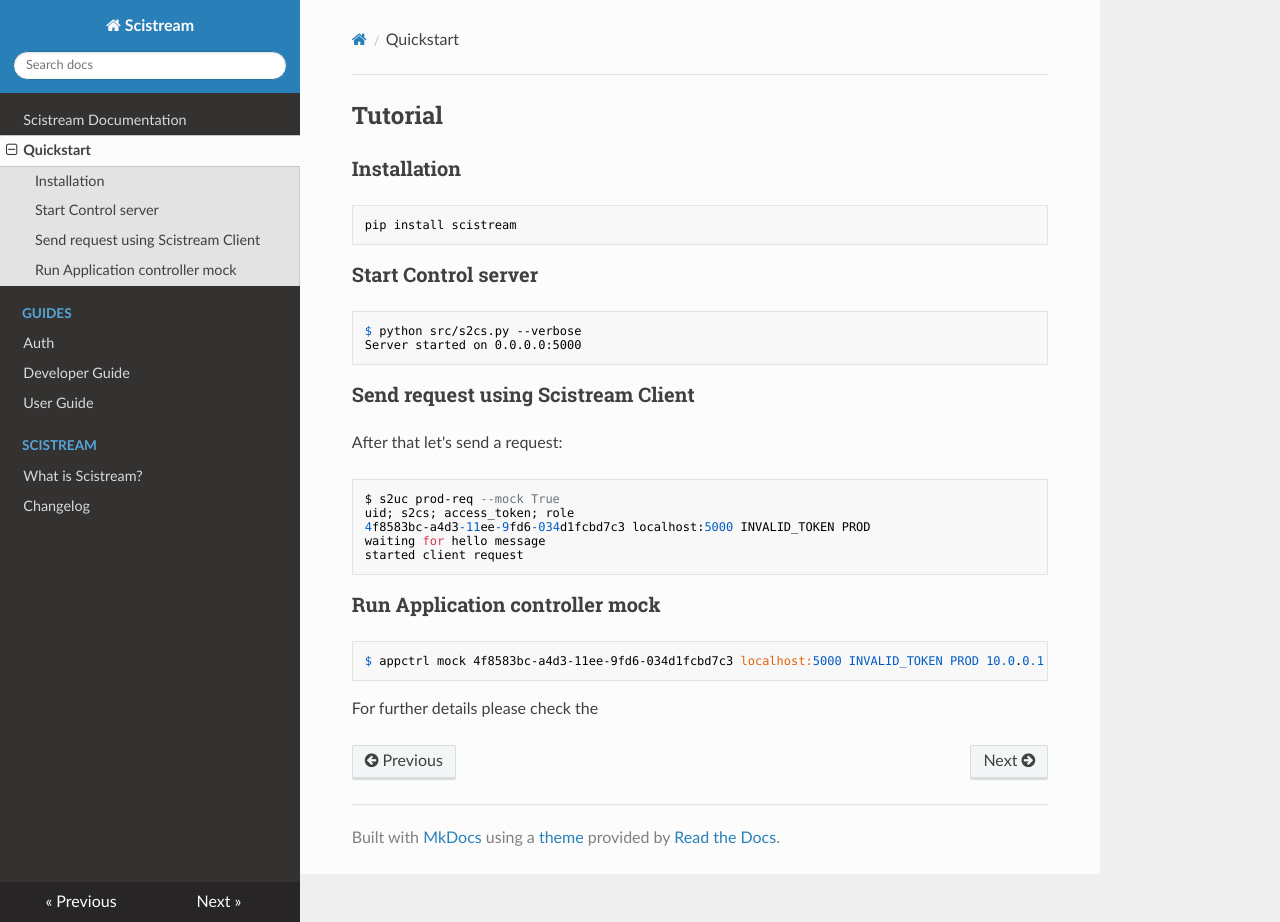
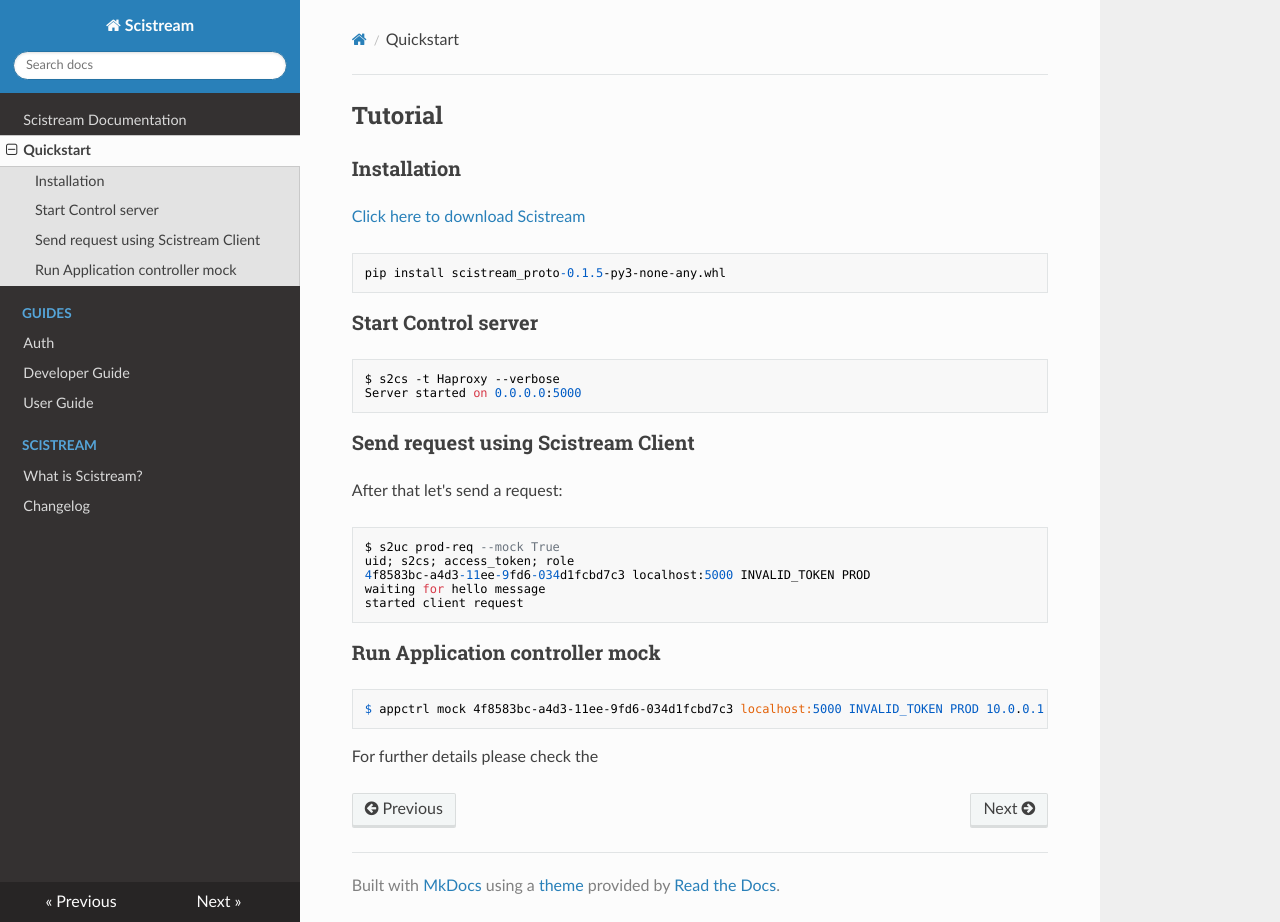
Before and after one commit to scistream/scistream-proto, an MkDocs documentation site: the page built from docs/quickstart.md, in a window 1280 px wide and 922 px high. Built offline with MkDocs 1.6.1, drawn with Linux system fonts in a browser that asks for light colours; nearby versions of some CDN libraries.

Commit message:
adding installation link

```diff
--- a/docs/quickstart.md
+++ b/docs/quickstart.md
@@ -2,14 +2,16 @@
 
 ### Installation
 
+[Click here to download Scistream](dist/scistream_proto-0.1.5-py3-none-any.whl)
+
 ~~~
-pip install scistream
+pip install scistream_proto-0.1.5-py3-none-any.whl
 ~~~
 
 ### Start Control server
 
 ~~~
-$ python src/s2cs.py --verbose
+$ s2cs -t Haproxy --verbose
 Server started on 0.0.0.0:5000
 ~~~
 
```
